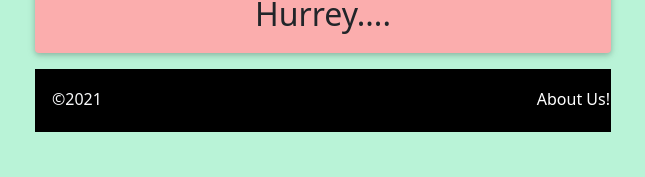
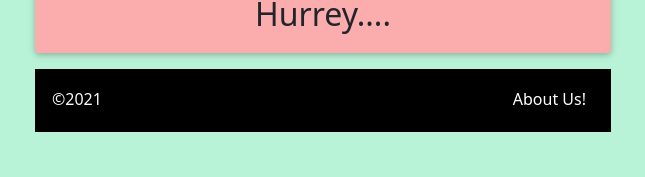
Before and after one commit to MrityunjayM/Todo-React-App, a React (Create React App) app: page / in a window 1280 px wide. Shown: the part 119-296 px from the top of the page, without its empty margins (317-962 px from the left). Built offline with nearby package versions, Linux system fonts and the light colour scheme.

Commit message:
change in footer

```diff
--- a/src/components/Footer.js
+++ b/src/components/Footer.js
@@ -4,7 +4,7 @@ const Footer = () => {
             <div className="card p-0 text-light text-center bg-transparent rounded-0">
                 <div className="card-footer px-0 py-3 d-flex justify-content-between">
                     <p className="ps-3 mb-1">&copy;2021 </p>
-                    <a className="nav nav-link text-white p-0" href='/#About'>About Us!</a>
+                    <a className="nav nav-link text-white p-0 me-4" href='/#About'>About Us!</a>
                     {/* <p className="me-3 mb-1 text-muted">By : Mrityunjay Mishra</p> */}
                 </div>
             </div>
```
